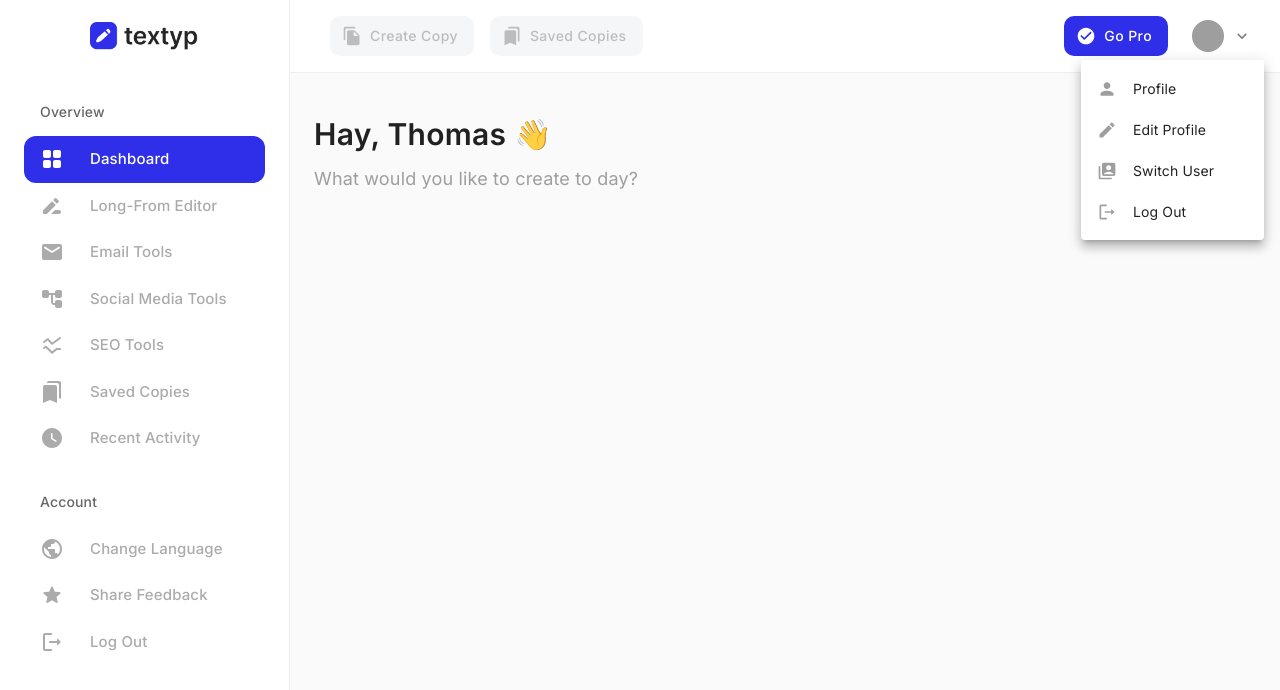
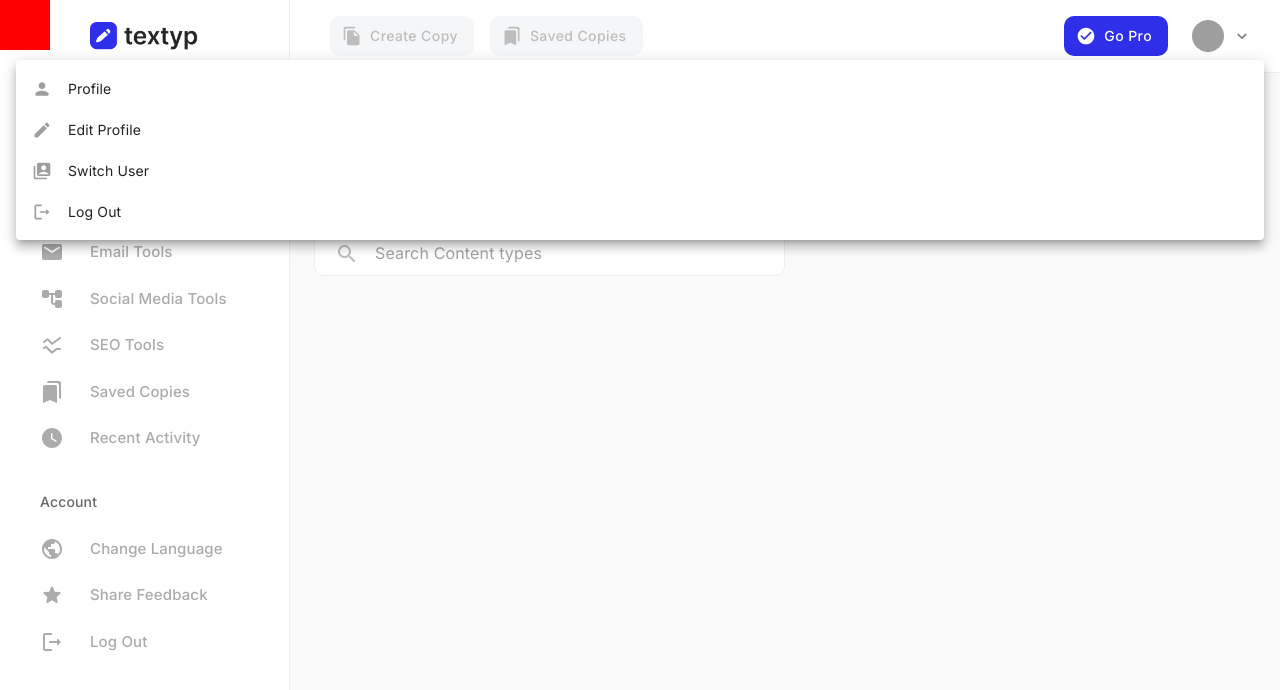
Before and after one commit to harithya/Textyp-React-MUI, a React (Vite) app: page / in a window 1280 px wide. Both pictures are taken after a click on the button 1220 px from the left and 36 px from the top of the page. Shown: the top 690 px of the page. Built offline with nearby package versions, Linux system fonts and the light colour scheme; grey boxes are pictures that could not be loaded.

Commit message:
membuat searchbar

```diff
--- a/src/components/Header/ProfileDropdown.tsx
+++ b/src/components/Header/ProfileDropdown.tsx
@@ -48,6 +48,18 @@ const ProfileDropdown = () => {
                 MenuListProps={{
                     'aria-labelledby': 'profile-button',
                 }}
+                sx={{
+                    '& .MuiPaper-root': {
+                        position: "relative"
+                    },
+                    '&:before': {
+                        content: "''",
+                        position: "absolute",
+                        height: 50,
+                        width: 50,
+                        backgroundColor: "red"
+                    }
+                }}
             >
                 <StyledMenuItem onClick={handleClose}>
                     <ListItemIcon>
--- /dev/null
+++ b/src/components/SearchBar/index.tsx
@@ -0,0 +1,27 @@
+import React from 'react'
+import { InputBase, Box, styled, Stack, colors } from '@mui/material'
+import Icon from '../Icon'
+
+const SearchBar = () => {
+    return (
+        <StyledSearchBar>
+            <Stack direction={"row"} alignItems="center" spacing={2}>
+                <Icon name="SearchRounded" htmlColor={colors.grey[400]} />
+                <InputBase placeholder='Search Content types' sx={{ width: "100%" }} />
+            </Stack>
+        </StyledSearchBar>
+    )
+}
+
+const StyledSearchBar = styled(Box)(({ theme }) => ({
+    backgroundColor: "white",
+    height: "44px",
+    display: "flex",
+    alignItems: "center",
+    paddingLeft: 20,
+    paddingRight: 20,
+    borderRadius: 10,
+    border: `1px solid ${theme.palette.grey[200]}`
+}))
+
+export default SearchBar
--- a/src/components/Section/index.tsx
+++ b/src/components/Section/index.tsx
@@ -3,19 +3,21 @@ import { Box, Stack, Typography, colors } from '@mui/material'
 
 
 interface Props {
-    title: string
+    title: string,
+    subtitle?: string
 }
-const Section: FC<PropsWithChildren> = ({ children }) => {
+const Section: FC<PropsWithChildren<Props>> = ({ children, title, subtitle }) => {
     return (
         <Box>
-            <Stack>
+            <Stack mb={5}>
                 <Typography
                     component={"h4"}
                     fontSize={30}
+                    mb={1}
                     fontWeight={600}>
-                    Hay, Thomas 👋
+                    {title}
                 </Typography>
-                <Typography fontSize={18} color={colors.grey[500]} mt={1}>What would you like to create to day?</Typography>
+                {subtitle && <Typography fontSize={18} color={colors.grey[500]} >What would you like to create to day?</Typography>}
             </Stack>
             {children}
         </Box>
--- a/src/components/index.tsx
+++ b/src/components/index.tsx
@@ -4,6 +4,7 @@ import Header from "./Header";
 import Icon from "./Icon";
 import Button from "./Button";
 import Section from "./Section";
+import SearchBar from "./SearchBar";
 
 export {
     Layout,
@@ -11,5 +12,6 @@ export {
     Header,
     Icon,
     Button,
-    Section
+    Section,
+    SearchBar
 }
--- a/src/pages/home/HomeView.tsx
+++ b/src/pages/home/HomeView.tsx
@@ -1,10 +1,13 @@
+import { Box } from '@mui/material'
 import React from 'react'
-import { Section } from '../../components'
+import { SearchBar, Section } from '../../components'
 
 const HomeView = () => {
     return (
-        <Section>
-            {/* lorem */}
+        <Section title="Hay, Thomas 👋" subtitle="What would you like to create to day?">
+            <Box width={{ md: "50%", xs: "100%" }}>
+                <SearchBar />
+            </Box>
         </Section>
     )
 }
```
